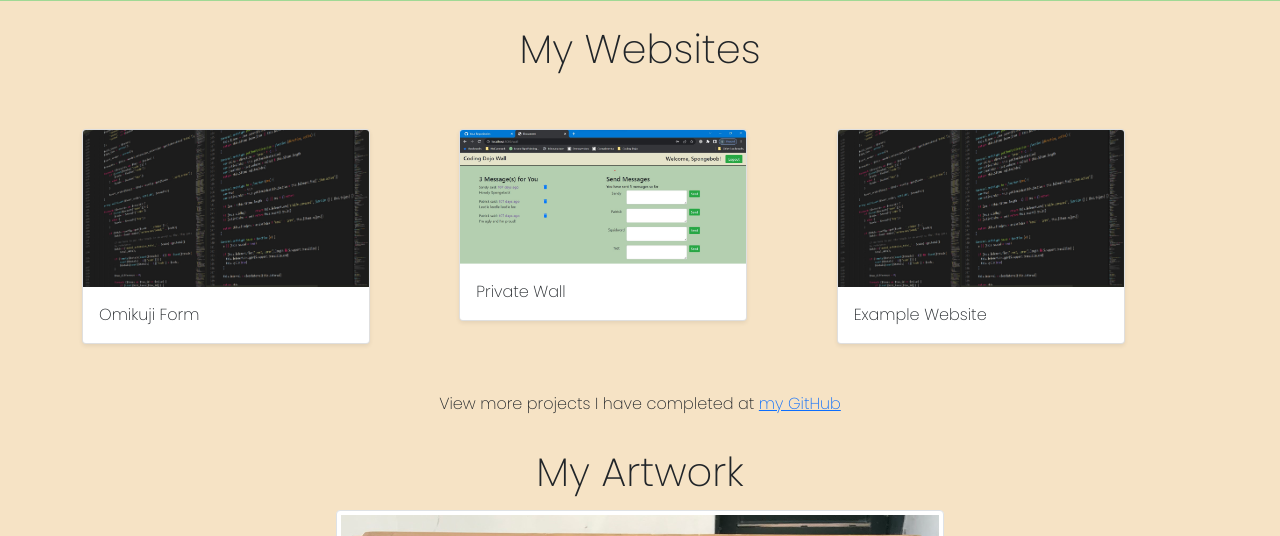
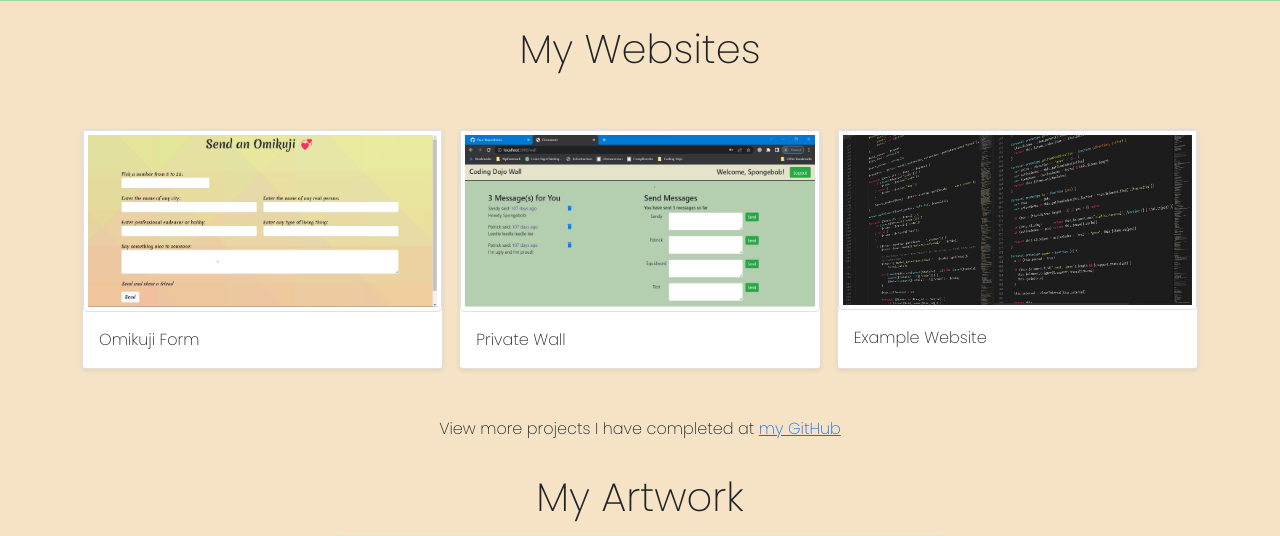
Before and after one commit to sdress/my-portfolio, a Django app: page /dashboard in a window 1280 px wide. Shown: the part 377-913 px from the top of the page. Run offline with Django 4.2, Linux system fonts and the light colour scheme.

Commit message:
saving css/html changes

```diff
--- a/my_portfolio_project/templates/dashboard.html
+++ b/my_portfolio_project/templates/dashboard.html
@@ -20,7 +20,7 @@
 
     <!-- Introduction Section -->
     <div class="py-5 text-center container-fluid background-color-1">
-        <div class="row py-lg-5">
+        <div class="row py-lg-5" id="scrollspyHeading">
             <div class="col-lg-6 col-md-8 mx-auto">
                 <h1 class="name-font">Sarah Dresser</h1>
                 <p class="lead text-muted">Hi, I'm a Full-Stack Developer based in Los Angeles, CA and Copenhagen, Denmark</p>
@@ -30,7 +30,6 @@
                 </p>
             </div>
         </div>
-
     </div>
 
     <!-- My Websites Section -->
@@ -38,11 +37,10 @@
     <h1 class="text-center mt-4">My Websites</h1>
     <div class="artwork py-5">
         <div class="container">
-
             <div class="row row-cols-1 row-cols-sm-2 row-cols-md-3 g-3">
                 <div class="col">
-                    <div class="card shadow-sm" style="width: 18rem;">
-                        <img src="{% static 'imgs/pexels-code.jpg' %}" class="card-img-top" alt="stock image of computer screen showing code">
+                    <div class="card shadow-sm" style="width: 100%; height: 240px;">
+                        <img src="{% static 'imgs/omikuji-form.jpg' %}" class="card-img-top img-thumbnail" alt="Screenshot of web form with gradient background" style="width: 100%; height: 200px">
                         <div class="card-body">
                             <p class="card-text">Omikuji Form</p>
                         </div>
@@ -50,8 +48,8 @@
                 </div>
 
                 <div class="col">
-                    <div class="card shadow-sm" style="width: 18rem;">
-                        <img src="{% static 'imgs/private-wall.jpg' %}" class="card-img-top" alt="Screenshot of web page">
+                    <div class="card shadow-sm" style="width: 100%; height: 240px;">
+                        <img src="{% static 'imgs/private-wall.jpg' %}" class="card-img-top img-thumbnail" alt="Screenshot of web page with messages" style="width: 100%; height: 200px">
                         <div class="card-body">
                             <p class="card-text">Private Wall</p>
                         </div>
@@ -59,15 +57,14 @@
                 </div>
 
                 <div class="col">
-                <div class="card shadow-sm" style="width: 18rem;">
-                    <img src="{% static 'imgs/pexels-code.jpg' %}" class="card-img-top" alt="">
-                    <div class="card-body">
-                        <p class="card-text">Example Website</p>
+                    <div class="card shadow-sm" style="width: 100%; height: 240px;">
+                        <img src="{% static 'imgs/pexels-code.jpg' %}" class="card-img-top img-thumbnail" alt="Stock image of computer screen showing code" style="width: 100%; height: 180px">
+                        <div class="card-body">
+                            <p class="card-text">Example Website</p>
+                        </div>
                     </div>
                 </div>
             </div>
-            </div>
-
         </div>
     </div>
 
--- a/my_portfolio_project/templates/partials/nav.html
+++ b/my_portfolio_project/templates/partials/nav.html
@@ -8,7 +8,7 @@
         <div class="collapse navbar-collapse" id="navbarNav">
             <ul class="nav justify-content-center" style="text-shadow: 1px 0.5px slategrey;">
                 <li class="nav-item">
-                    <a class="nav-link" aria-current="page" href="#scrollspyHeading1"><b>Home</b></a>
+                    <a class="nav-link" aria-current="page" href="#scrollspyHeading"><b>Home</b></a>
                 </li>
                 <li class="nav-item">
                     <a class="nav-link" href="#scrollspyWebsites"><b>Websites</b></a>
```
